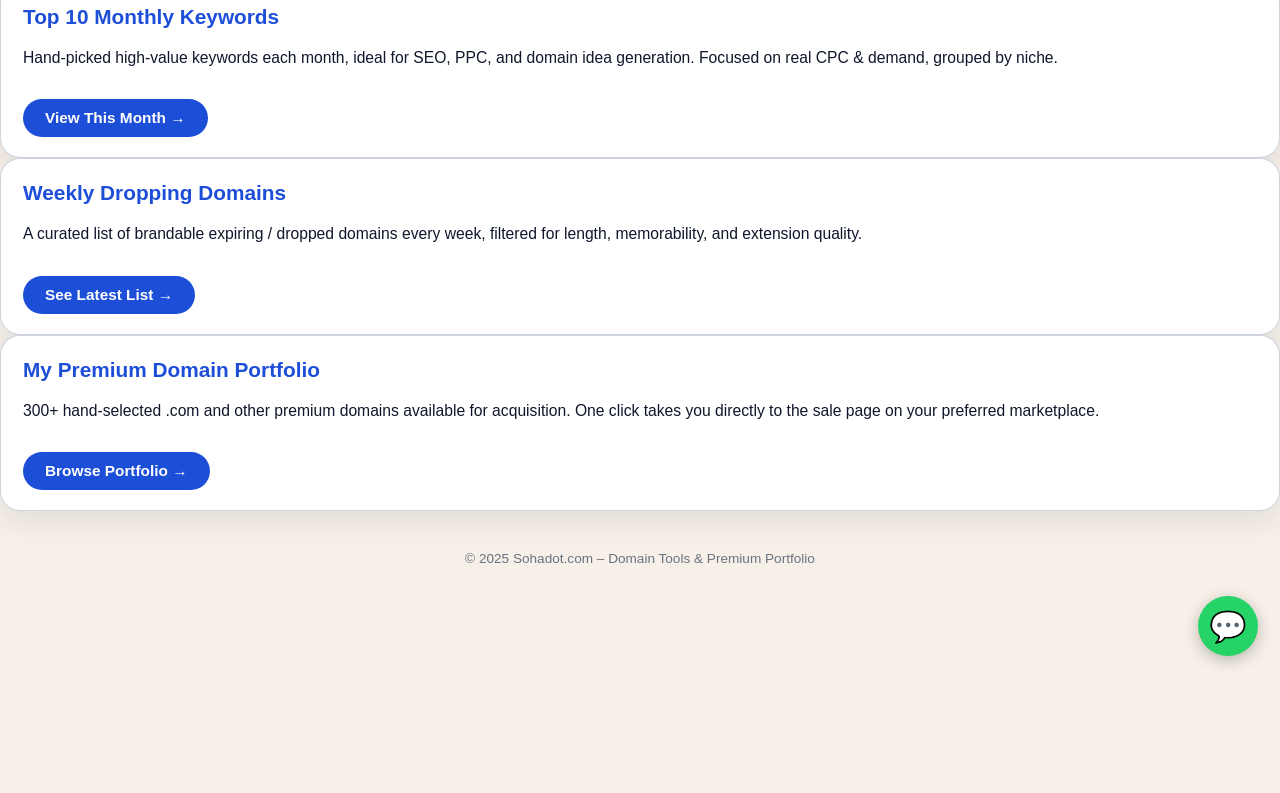
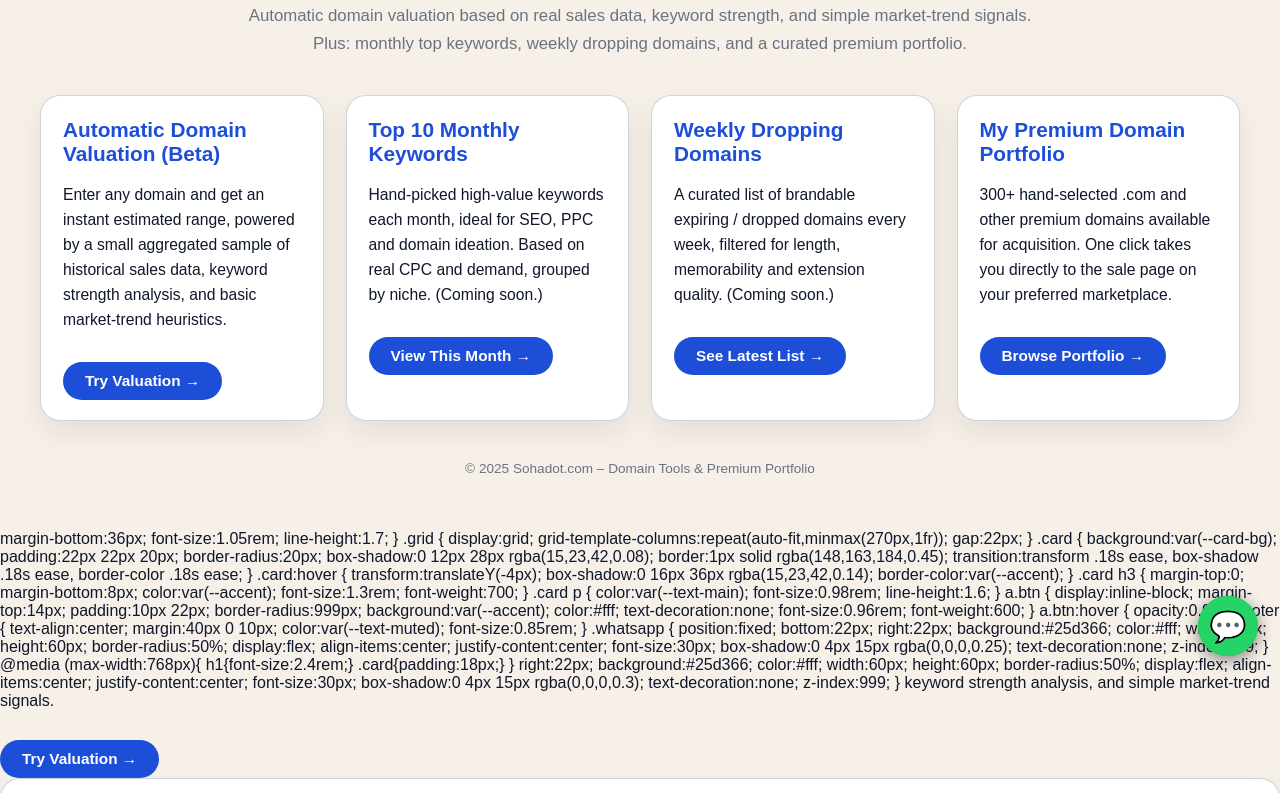
Before and after one commit to Sohadot/Sohadot, a plain HTML site: page index.html in a window 1280 px wide. Shown: the part 122-915 px from the top of the page. Before the commit the page ends 800 px from the top, so only its background shows below. Drawn offline with Linux system fonts and the light colour scheme.

Commit message:
Refactor HTML structure and styles

```diff
--- a/index.html
+++ b/index.html
@@ -1,3 +1,11 @@
+<!DOCTYPE html>
+<html lang="en">
+<head>
+  <meta charset="UTF-8" />
+  <meta name="viewport" content="width=device-width, initial-scale=1.0" />
+  <title>Sohadot.com – Domain Tools & Premium Portfolio</title>
+  <meta name="description" content="Automatic domain valuation, monthly top keywords, weekly dropping domains, and a curated premium domain portfolio.">
+
   <style>
     :root {
       --bg-main: #f6f0e8;      /* champagne gray */
@@ -5,7 +13,6 @@
       --text-main: #0f172a;    /* dark blue / navy */
       --text-muted: #6b7280;
       --accent: #1d4ed8;       /* primary blue */
-    --accent-soft: #bfdbfe;
     }
 
     body {
@@ -35,6 +42,146 @@
       text-align:center;
       color:var(--text-muted);
       margin-bottom:36px;
+      font-size:1.05rem;
+      line-height:1.7;
+    }
+
+    .grid {
+      display:grid;
+      grid-template-columns:repeat(auto-fit,minmax(270px,1fr));
+      gap:22px;
+    }
+
+    .card {
+      background:var(--card-bg);
+      padding:22px 22px 20px;
+      border-radius:20px;
+      box-shadow:0 12px 28px rgba(15,23,42,0.08);
+      border:1px solid rgba(148,163,184,0.45);
+      transition:transform .18s ease, box-shadow .18s ease, border-color .18s ease;
+    }
+
+    .card:hover {
+      transform:translateY(-4px);
+      box-shadow:0 16px 36px rgba(15,23,42,0.14);
+      border-color:var(--accent);
+    }
+
+    .card h3 {
+      margin-top:0;
+      margin-bottom:8px;
+      color:var(--accent);
+      font-size:1.3rem;
+      font-weight:700;
+    }
+
+    .card p {
+      color:var(--text-main);
+      font-size:0.98rem;
+      line-height:1.6;
+    }
+
+    a.btn {
+      display:inline-block;
+      margin-top:14px;
+      padding:10px 22px;
+      border-radius:999px;
+      background:var(--accent);
+      color:#fff;
+      text-decoration:none;
+      font-size:0.96rem;
+      font-weight:600;
+    }
+
+    a.btn:hover {
+      opacity:0.96;
+    }
+
+    footer {
+      text-align:center;
+      margin:40px 0 10px;
+      color:var(--text-muted);
+      font-size:0.85rem;
+    }
+
+    .whatsapp {
+      position:fixed;
+      bottom:22px;
+      right:22px;
+      background:#25d366;
+      color:#fff;
+      width:60px;
+      height:60px;
+      border-radius:50%;
+      display:flex;
+      align-items:center;
+      justify-content:center;
+      font-size:30px;
+      box-shadow:0 4px 15px rgba(0,0,0,0.25);
+      text-decoration:none;
+      z-index:999;
+    }
+
+    @media (max-width:768px){
+      h1{font-size:2.4rem;}
+      .card{padding:18px;}
+    }
+  </style>
+</head>
+<body>
+  <div class="container">
+    <h1>Sohadot.com</h1>
+    <p class="subtitle">
+      Automatic domain valuation based on real sales data, keyword strength, and simple market-trend signals.<br/>
+      Plus: monthly top keywords, weekly dropping domains, and a curated premium portfolio.
+    </p>
+
+    <div class="grid">
+      <div class="card">
+        <h3>Automatic Domain Valuation (Beta)</h3>
+        <p>
+          Enter any domain and get an instant estimated range, powered by a small aggregated sample of historical sales data,
+          keyword strength analysis, and basic market-trend heuristics.
+        </p>
+        <a href="/valuation.html" class="btn">Try Valuation →</a>
+      </div>
+
+      <div class="card">
+        <h3>Top 10 Monthly Keywords</h3>
+        <p>
+          Hand-picked high-value keywords each month, ideal for SEO, PPC and domain ideation. Based on real CPC and demand,
+          grouped by niche. (Coming soon.)
+        </p>
+        <a href="#" class="btn">View This Month →</a>
+      </div>
+
+      <div class="card">
+        <h3>Weekly Dropping Domains</h3>
+        <p>
+          A curated list of brandable expiring / dropped domains every week, filtered for length, memorability and extension quality.
+          (Coming soon.)
+        </p>
+        <a href="#" class="btn">See Latest List →</a>
+      </div>
+
+      <div class="card">
+        <h3>My Premium Domain Portfolio</h3>
+        <p>
+          300+ hand-selected .com and other premium domains available for acquisition. One click takes you directly
+          to the sale page on your preferred marketplace.
+        </p>
+        <a href="#" class="btn">Browse Portfolio →</a>
+      </div>
+    </div>
+
+    <footer>
+      © 2025 Sohadot.com – Domain Tools & Premium Portfolio
+    </footer>
+  </div>
+
+  <a href="https://wa.me/20123456789" class="whatsapp" target="_blank">💬</a>
+</body>
+</html>    margin-bottom:36px;
     font-size:1.05rem;
     line-height:1.7;
   }
```
Lines whose indentation alone changed are shown as unchanged.
